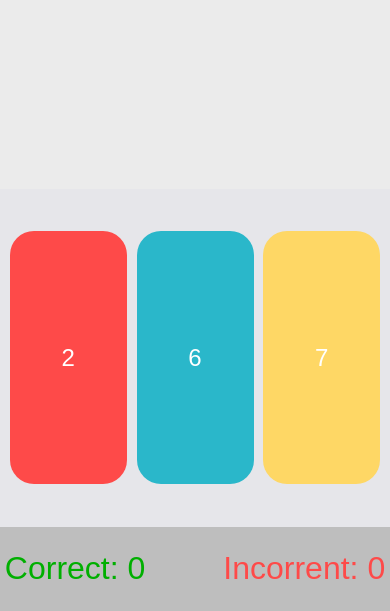
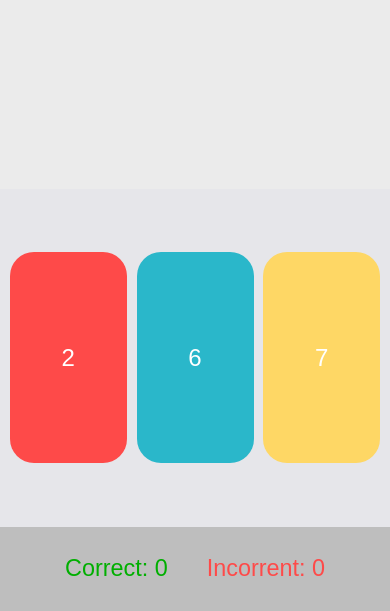
Before and after one commit to jirka88/Math-Quiz, a plain HTML site: page index.html in a window 390 px wide. Shown: the part 233-844 px from the top of the page. Drawn offline with Linux system fonts and the light colour scheme; a web font is replaced by a local one.

Commit message:
responsive Improvements, export modification

```diff
--- a/css/styles.css
+++ b/css/styles.css
@@ -27,7 +27,7 @@ body {
 }
 
 .score {
-  height: 15vh;
+  height: 10vh;
   grid-area: score;
   margin: 0;
   width: 100%;
@@ -39,7 +39,7 @@ body {
   background: rgb(235, 235, 235);
   display: flex;
   flex-direction: column;
-  height: 85vh;
+  height: 90vh;
   align-items: center;
   justify-content: center;
   font-size: 8em;
@@ -74,7 +74,6 @@ body {
   justify-content: center;
   font-size: 2em;
   gap: 20%;
-  height: 100%;
 }
 
 .score .correct {
@@ -130,19 +129,41 @@ body {
     font-size: 4em;
   }
 }
-
+@media only screen and (max-height: 500px) {
+  .problem-container {
+    height: 45vh;
+  }
+  .options-container {
+    height: 40vh;
+  }
+  .score {
+    height: 15vh;
+  }
+}
 @media only screen and (max-width: 620px) {
   .problem-container {
     font-size: 4em;
   }
+  .options-container .option {
+    font-size: 2.5em;
+  }
+  .score {
+    gap: 10%;
+  }
+  .score p {
+    font-size: 0.8em;
+  }
 }
 
-@media only screen and (max-width: 400px) {
+@media only screen and (max-width: 425px) {
   .problem-container {
     font-size: 2em;
   }
-
   .options-container .option {
     font-size: 1.5em;
+    height: 25vh;
+  }
+  .score p {
+    font-size: 6vw;
   }
 }
--- a/js/gameService.js
+++ b/js/gameService.js
@@ -1,4 +1,4 @@
-export class GameService {
+export default class GameService {
 
     problem = document.querySelector('.problem')
     optionDivs = document.querySelectorAll('.option')
--- a/js/script.js
+++ b/js/script.js
@@ -1,4 +1,4 @@
-import { GameService } from "./gameService.js";
+import GameService from "./gameService.js";
 
 const gameService = new GameService()
 
```
